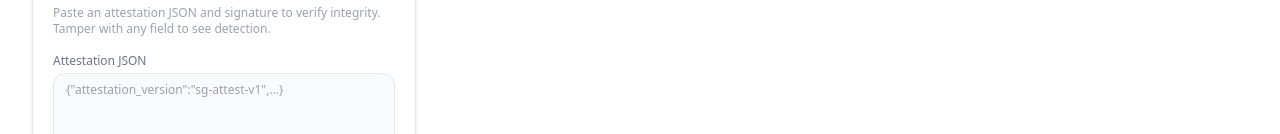
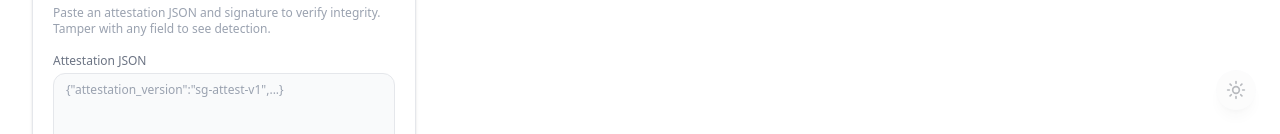
Before and after one commit to finos-labs/dtcch-2026-compliledger, a Next.js app in the folder frontend/: page /app in a window 1280 px wide. Shown: the part 666-800 px from the top of the page. Built offline with nearby package versions, Linux system fonts and the light colour scheme; no server answers.

Commit message:
feat: add theme toggle to /app enforcement console page

```diff
--- a/frontend/app/app/page.tsx
+++ b/frontend/app/app/page.tsx
@@ -3,6 +3,7 @@
 import { useState, type ReactNode } from "react";
 import { SGHeader } from "@/components/sg-header";
 import { SGFooter } from "@/components/sg-footer";
+import { ThemeSwitch } from "@/components/theme-switch";
 import { ProofChainPanel } from "@/components/app/proof-chain-panel";
 import { AttestationPanel } from "@/components/app/attestation-panel";
 import { AnchorPanel } from "@/components/app/anchor-panel";
@@ -18,6 +19,7 @@ export default function AppPage(): ReactNode {
   return (
     <div className="sg-light-dashboard">
       <SGHeader />
+      <ThemeSwitch />
       <main className="mx-auto min-h-screen max-w-7xl px-4 pb-24 pt-28 sm:px-6 lg:px-8">
         <div className="mb-10">
           <h1 className="text-3xl font-medium tracking-tight text-gray-900 md:text-4xl">
```
